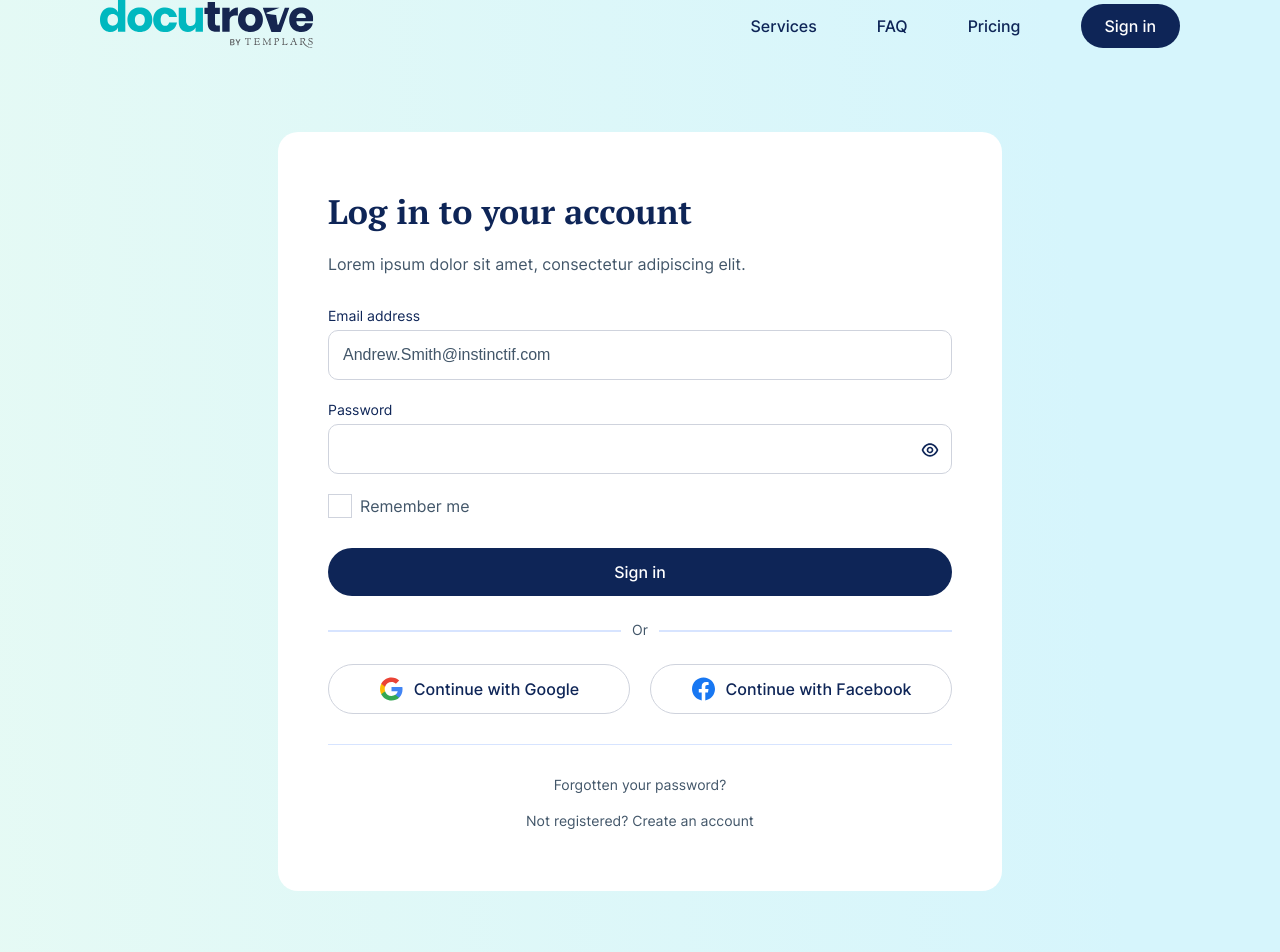
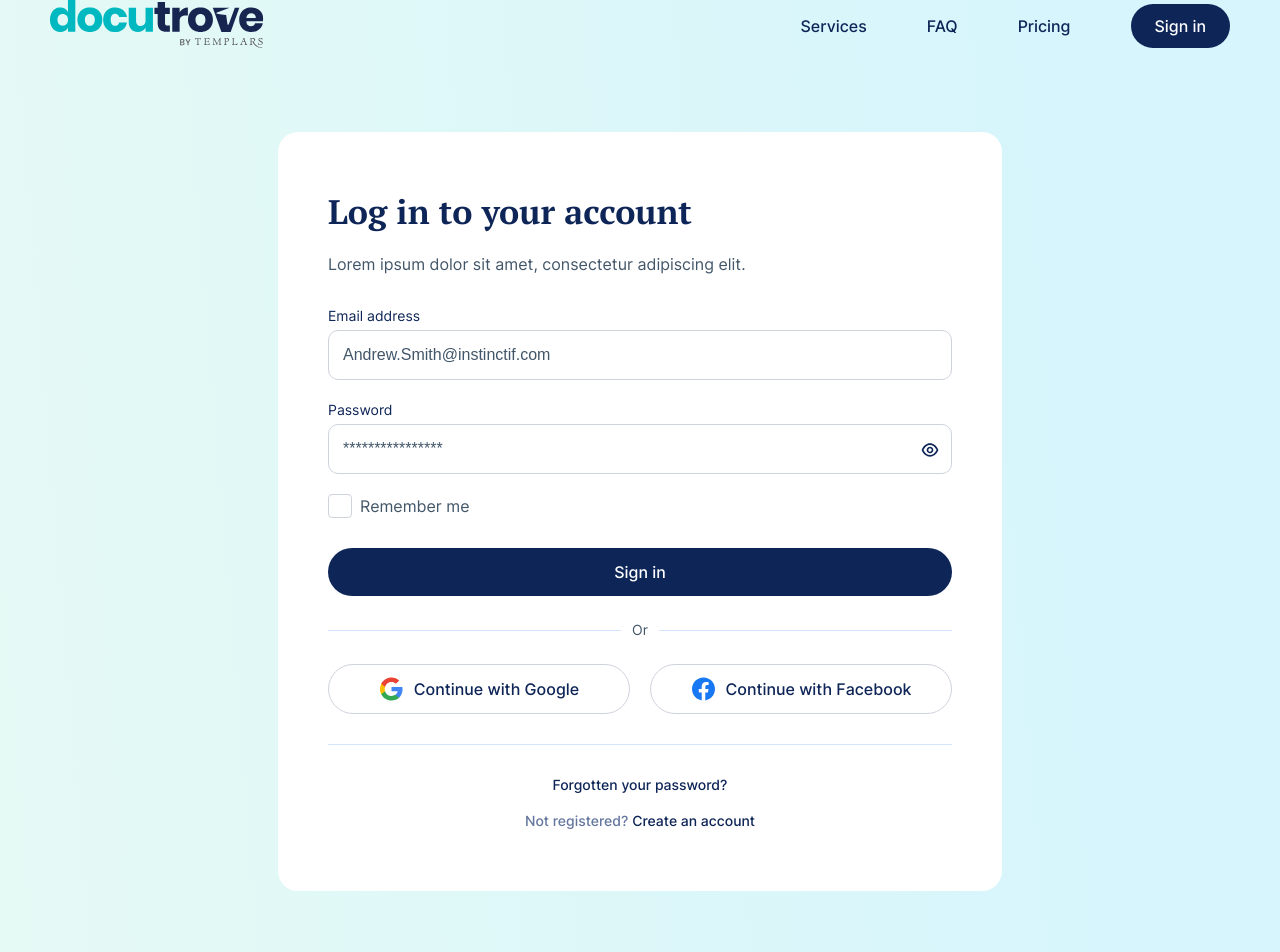
Before and after one commit to Docutrove/frontend, a React (Vite) app: page /login in a window 1280 px wide. Shown: the top 952 px of the page. Built offline with nearby package versions, Linux system fonts and the light colour scheme.

Commit message:
fix: login

```diff
--- a/src/assets/styles/docInvoice.scss
+++ b/src/assets/styles/docInvoice.scss
@@ -57,10 +57,15 @@
   &__title {
     font-weight: 600;
     margin-bottom: 8px;
+    color: var(--dark) !important;
   }
 
   &__description {
-    color: #64769e;
+    color: #64769e !important;
+
+    a {
+      text-decoration: underline;
+    }
   }
 }
 
--- a/src/components/modules/public/bookConsultation/ConsultationIntro.tsx
+++ b/src/components/modules/public/bookConsultation/ConsultationIntro.tsx
@@ -1,3 +1,4 @@
+import { Link } from "react-router-dom";
 import BaseButton from "../../ui/button";
 import GradientLayout from "../../ui/gradientLayout";
 
@@ -53,8 +54,8 @@ export default function ConsultationIntro() {
           <p className="privacy-info__description text--2xs">
             Description of the template and what it’s used for lorem ipsum dolor
             sit amet, consectetur adipiscing elit. Nunc vulputate libero et
-            velit interdum, ac aliquet odio mattis. View our Privacy and
-            Information Policy.
+            velit interdum, ac aliquet odio mattis. View our{" "}
+            <Link to="/coming">Privacy and Information Policy.</Link>
           </p>
         </div>
         <BaseButton
--- a/src/components/modules/public/businessRegistration/BusinessInvoice.tsx
+++ b/src/components/modules/public/businessRegistration/BusinessInvoice.tsx
@@ -1,3 +1,4 @@
+import { Link } from "react-router-dom";
 import { useBusinessRegistrationContext } from ".";
 import { Icon } from "../../ui/Icon";
 import BaseButton from "../../ui/button";
@@ -75,11 +76,13 @@ export default function BusinessInvoice() {
                 <p className="privacy-info__description text--2xs">
                   Description of the template and what it’s used for lorem ipsum
                   dolor sit amet, consectetur adipiscing elit. Nunc vulputate
-                  libero et velit interdum, ac aliquet odio mattis. View our
-                  Privacy and Information Policy.
+                  libero et velit interdum, ac aliquet odio mattis. View our{" "}
+                  <Link to="/coming">Privacy and Information Policy.</Link>
                 </p>
               </div>
-              <BaseButton variant="primary" href="/coming">Begin registration</BaseButton>
+              <BaseButton variant="primary" href="/coming">
+                Begin registration
+              </BaseButton>
             </div>
           </div>
           <div className="template-container">
--- a/src/components/modules/public/customiseDocument/TemplateInvoice.tsx
+++ b/src/components/modules/public/customiseDocument/TemplateInvoice.tsx
@@ -1,3 +1,4 @@
+import { Link } from "react-router-dom";
 import { useCustomiseDocContext } from ".";
 import { Icon } from "../../ui/Icon";
 import BaseButton from "../../ui/button";
@@ -7,7 +8,7 @@ export default function TemplateInvoice() {
   const { goBack } = useCustomiseDocContext();
   return (
     <>
-      <NavBar variant="border"/>
+      <NavBar variant="border" />
       <div className="invoice-details">
         <div className="invoice-details__content">
           <div className="invoice-details__text">
@@ -34,8 +35,8 @@ export default function TemplateInvoice() {
                 <p className="privacy-info__description text--2xs">
                   Description of the template and what it’s used for lorem ipsum
                   dolor sit amet, consectetur adipiscing elit. Nunc vulputate
-                  libero et velit interdum, ac aliquet odio mattis. View our
-                  Privacy and Information Policy.
+                  libero et velit interdum, ac aliquet odio mattis. View our{" "}
+                  <Link to="/coming">Privacy and Information Policy.</Link>
                 </p>
               </div>
               <BaseButton variant="primary" href="/coming">
--- a/src/components/modules/public/login/index.scss
+++ b/src/components/modules/public/login/index.scss
@@ -1,12 +1,13 @@
 .login {
   background: linear-gradient(265.33deg, #d6f5fc 16.76%, #e6faf4 104.26%);
-  padding-bottom: 120px;
   min-height: 100vh;
+  display: flex;
+  flex-direction: column;
 
   &__content {
     background: var(--white);
     max-width: 724px;
-    margin: 80px auto 0;
+    margin: 80px auto 120px;
     padding: 60px 50px;
     border-radius: 20px;
 
@@ -41,6 +42,7 @@
         width: 24px;
         height: 24px;
         border: 1px solid var(--border);
+        border-radius: 4px;
       }
     }
 
@@ -57,7 +59,7 @@
       &::before {
         content: "";
         display: block;
-        height: 2px;
+        height: 1px;
         width: 293px;
         position: absolute;
         top: 50%;
@@ -68,7 +70,7 @@
       &::after {
         content: "";
         display: block;
-        height: 2px;
+        height: 1px;
         width: 293px;
         position: absolute;
         top: 50%;
@@ -94,6 +96,15 @@
       align-items: center;
       border-top: 1px solid var(--border3);
       padding-top: 30px;
+
+      p {
+        color: var(--dark);
+        font-weight: 500;
+      }
+
+      span {
+        color: #64769e;
+      }
     }
   }
 }
--- a/src/components/modules/public/login/index.tsx
+++ b/src/components/modules/public/login/index.tsx
@@ -4,6 +4,7 @@ import BaseInput from "../../ui/input";
 import { Icon } from "../../ui/Icon";
 import "./index.scss";
 import NavBar from "../navbar";
+import Footer from "../footer";
 
 export default function Login() {
   const [click, setClick] = useState(false);
@@ -13,8 +14,9 @@ export default function Login() {
   };
 
   return (
-    <div className="login app-container">
+    <div className="login">
       <NavBar />
+      <div className="app-container">
         <div className="login__content">
           <h3>Log in to your account</h3>
           <p className="text--xs login__content__description">
@@ -29,9 +31,17 @@ export default function Login() {
               />
               <div className="password-text">
                 {click ? (
-                <BaseInput label="Password" type="text" />
+                  <BaseInput
+                    label="Password"
+                    type="text"
+                    placeholder="****************"
+                  />
                 ) : (
-                <BaseInput label="Password" type="password" />
+                  <BaseInput
+                    label="Password"
+                    type="password"
+                    placeholder="****************"
+                  />
                 )}
 
                 <button type="button" onClick={toggle} className="eye">
@@ -44,7 +54,8 @@ export default function Login() {
               </div>
 
               <div className="remember">
-              <div className="remember__checkbox"></div>
+                <div className="remember__checkbox">
+                </div>
                 <p className="text--xs">Remember me</p>
               </div>
             </div>
@@ -72,9 +83,14 @@ export default function Login() {
           </div>
           <div className="forget-password">
             <p className="text--2xs">Forgotten your password?</p>
-          <p className="text--2xs">Not registered? Create an account</p>
+            <p className="text--2xs">
+              {" "}
+              <span>Not registered?</span> Create an account
+            </p>
           </div>
         </div>
       </div>
+      <Footer />
+    </div>
   );
 }
```
Lines whose indentation alone changed are shown as unchanged.
